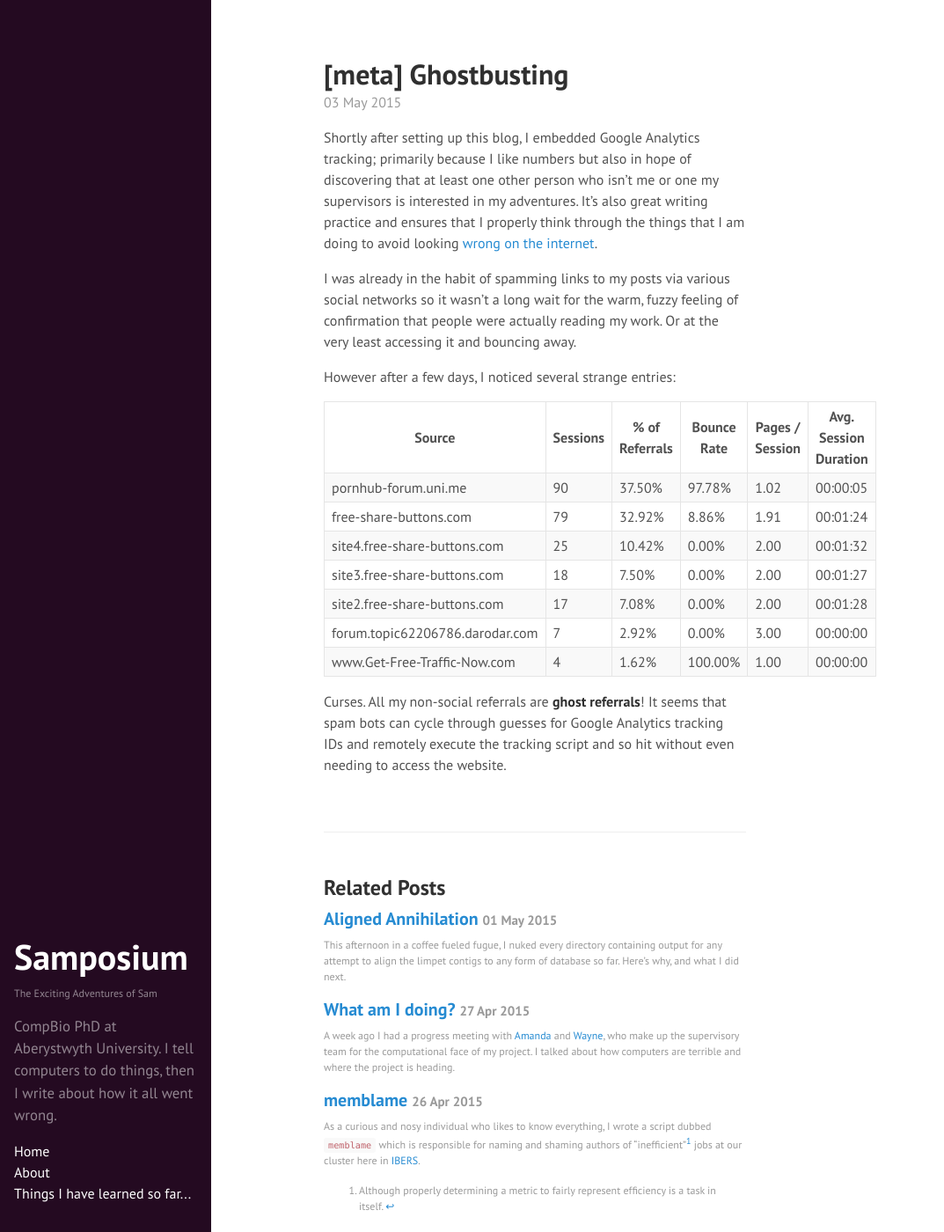
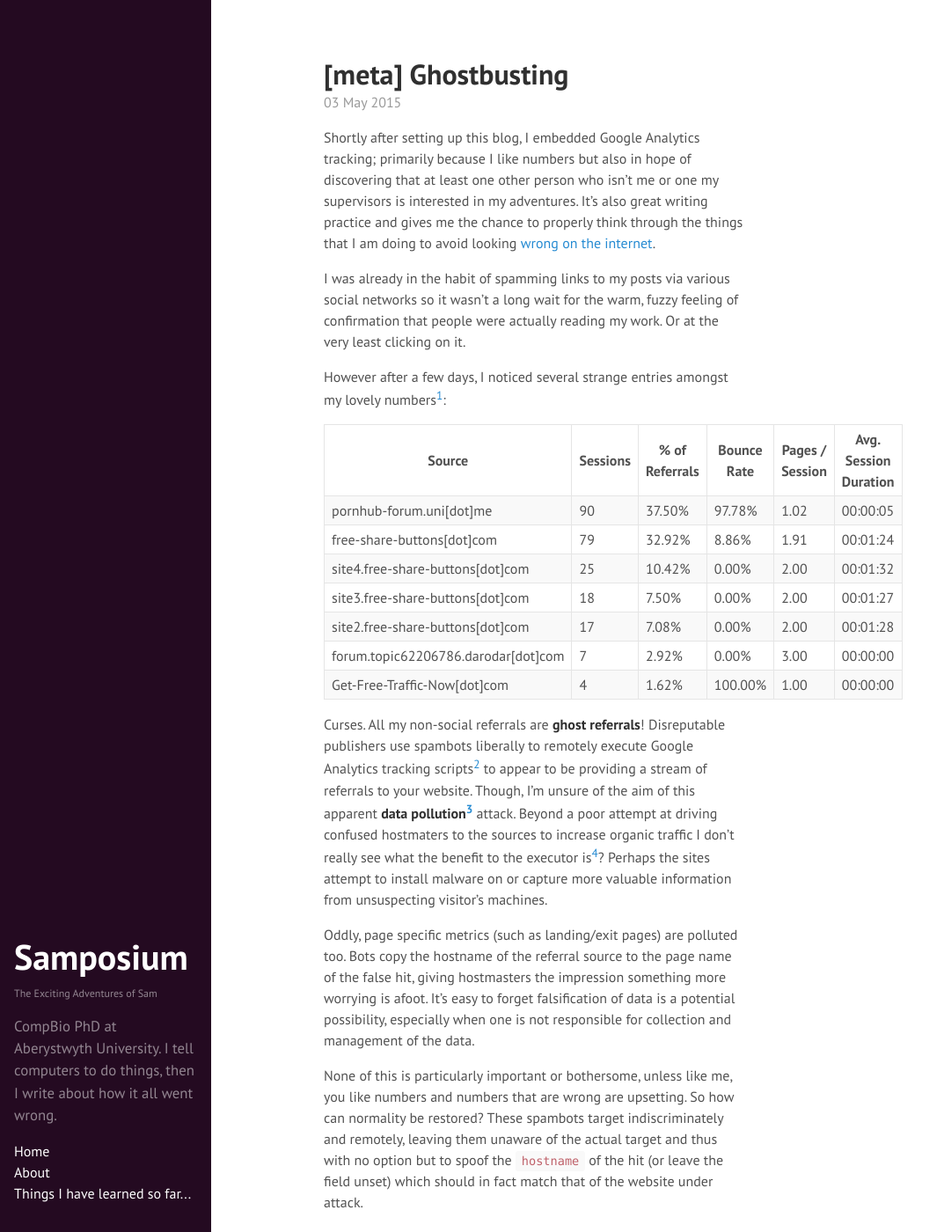
Before and after one commit to SamStudio8/samstudio8.github.io.off, a Jekyll site: the page built from _posts/2015-05-03-ghostbusting.md, in a window 1280 px wide and 1400 px high. Shown: the whole window at 88% size, without its empty margins (0-1073 px from the left). Built offline with Jekyll 4.4.1, drawn with Linux system fonts in a browser that asks for light colours; Markdown is read by kramdown in place of the engine named in the settings; some of the changed text lies outside the part shown.

Commit message:
Update 2015-05-03-ghostbusting.md

```diff
--- a/_posts/2015-05-03-ghostbusting.md
+++ b/_posts/2015-05-03-ghostbusting.md
@@ -1,28 +1,62 @@
 ---
 layout: post
 title: "[meta] Ghostbusting"
+excerpt: "Shortly after setting up this blog, I embedded Google Analytics tracking; primarily because I like numbers. Sadly someone appears to be messing with my numbers."
 ---
 
 Shortly after setting up this blog, I embedded Google Analytics tracking; primarily because I like numbers
 but also in hope of discovering that at least one other person who isn't me or one my supervisors is interested
-in my adventures. It's also great writing practice and ensures that I properly think through the things that
+in my adventures. It's also great writing practice and gives me the chance to properly think through the things that
 I am doing to avoid looking [wrong on the internet](https://xkcd.com/386/).
 
 I was already in the habit of spamming links to my posts via various social networks so it wasn't a long
 wait for the warm, fuzzy feeling of confirmation that people were actually reading my work. Or at the very
-least accessing it and bouncing away.
+least clicking on it.
 
-However after a few days, I noticed several strange entries:
+However after a few days, I noticed several strange entries amongst my lovely numbers[^0]:
 
 | Source                          | Sessions | % of Referrals | Bounce Rate | Pages / Session | Avg. Session Duration |
 |---------------------------------|----------|----------------|-------------|-----------------|-----------------------|
-| pornhub-forum.uni.me            | 90       | 37.50%         | 97.78%      | 1.02            | 00:00:05              |
-| free-share-buttons.com          | 79       | 32.92%         | 8.86%       | 1.91            | 00:01:24              |
-| site4.free-share-buttons.com    | 25       | 10.42%         | 0.00%       | 2.00            | 00:01:32              |
-| site3.free-share-buttons.com    | 18       | 7.50%          | 0.00%       | 2.00            | 00:01:27              |
-| site2.free-share-buttons.com    | 17       | 7.08%          | 0.00%       | 2.00            | 00:01:28              |
-| forum.topic62206786.darodar.com | 7        | 2.92%          | 0.00%       | 3.00            | 00:00:00              |
-| www.Get-Free-Traffic-Now.com    | 4        | 1.62%          | 100.00%     | 1.00            | 00:00:00              |
+| pornhub-forum.uni\[dot\]me            | 90       | 37.50%         | 97.78%      | 1.02            | 00:00:05              |
+| free-share-buttons\[dot\]com          | 79       | 32.92%         | 8.86%       | 1.91            | 00:01:24              |
+| site4.free-share-buttons\[dot\]com    | 25       | 10.42%         | 0.00%       | 2.00            | 00:01:32              |
+| site3.free-share-buttons\[dot\]com    | 18       | 7.50%          | 0.00%       | 2.00            | 00:01:27              |
+| site2.free-share-buttons\[dot\]com    | 17       | 7.08%          | 0.00%       | 2.00            | 00:01:28              |
+| forum.topic62206786.darodar\[dot\]com | 7        | 2.92%          | 0.00%       | 3.00            | 00:00:00              |
+| Get-Free-Traffic-Now\[dot\]com        | 4        | 1.62%          | 100.00%     | 1.00            | 00:00:00              |
 
-Curses. All my non-social referrals are **ghost referrals**! It seems that spam bots can cycle through guesses for Google Analytics
-tracking IDs and remotely execute the tracking script and so hit without even needing to access the website.
+Curses. All my non-social referrals are **ghost referrals**! Disreputable publishers use spambots liberally to remotely
+execute Google Analytics tracking scripts[^1] to appear to be providing a stream of referrals to your
+website. Though, I'm unsure of the aim of this apparent **data pollution[^2]** attack. Beyond a poor attempt
+at driving confused hostmaters to the sources to increase organic traffic I don't really see
+what the benefit to the executor is[^3]? Perhaps the sites attempt to install malware on or capture more
+valuable information from unsuspecting visitor's machines.
+
+Oddly, page specific metrics (such as landing/exit pages) are polluted too. Bots copy the hostname of the
+referral source to the page name of the false hit, giving hostmasters the impression something more worrying
+is afoot. It's easy to forget falsification of data is a potential possibility, especially when one is not
+responsible for collection and management of the data.
+
+None of this is particularly important or bothersome, unless like me, you like numbers and numbers that are
+wrong are upsetting. So how can normality be restored? These spambots target indiscriminately and remotely,
+leaving them unaware of the actual target and thus with no option but to spoof the `hostname` of the hit
+(or leave the field unset) which should in fact match that of the website under attack.
+
+A [helpful blogpost](http://www.ohow.co/stop-adult-referral-spam-ga/) details how to set up a simple filter
+in your Google Analytics control panel to remove future spurious data by ignoring hits which fail to provide
+a valid expected hostname. Hooray.
+
+* * *
+
+# tl;dr
+* Spambots performed a seemingly pointless **data pollution** attack on my Google Analytics records.
+* One should always be as suspicious of data as possible, especially if it was collected by somebody else.
+
+[^0]: I haven't censored the source column as it may be potentially useful to others having the same problem.[^4]
+
+[^1]: Presumably by guessing or spidering Google Analytics tracking IDs.
+
+[^2]: Electing to use "pollution" over "poison" here as the result is less directly toxic and more of
+    confusing annoyance.
+
+[^3]: Although by mentioning the domains here perhaps I've done exactly what they wanted...
```
